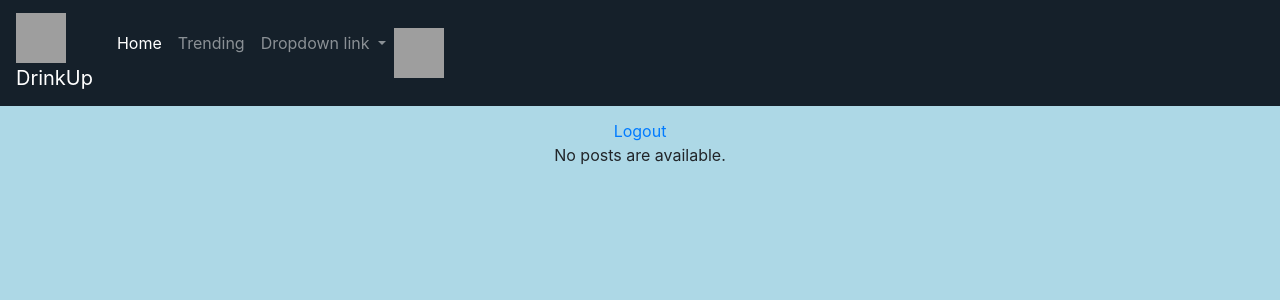
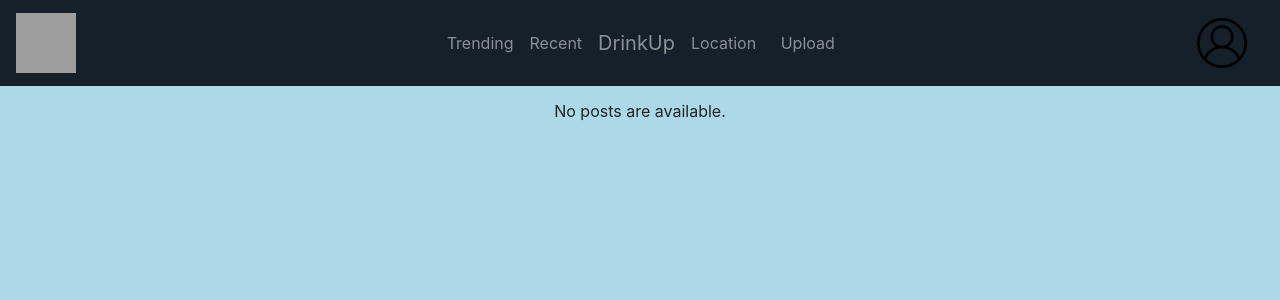
Before and after one commit to rjr61/cs1530_g2, a Django app: page / in a window 1280 px wide. Shown: the top 300 px of the page. Run offline with Django 3.2, Linux system fonts and the light colour scheme; the visitor is signed in with stand-in values (Sample User, id 1); data that the repository does not hold is empty; some libraries are stand-ins or nearby versions; grey boxes are pictures that could not be loaded.

Commit message:
navbar cosmetic changes

```diff
--- a/drinkitup/drinkitup/templates/navbar.html
+++ b/drinkitup/drinkitup/templates/navbar.html
@@ -1,20 +1,78 @@
 {% block navbar %}
-<nav class="navbar navbar-expand-lg navbar-dark" style="background-color: #15202a;">
-  <a class="navbar-brand" href="/">
+<nav class="navbar navbar-expand-lg navbar-dark justify-content-md-center justify-content-start" style="background-color: #15202a;">
+    <a class="navbar-brand" href="/">
+        {% load static %}
+        <img src="{% static 'posts/logo.gif' %}" width="60" height="60" class="d-inline-block align-top" alt="">
+    </a>
+    <div class="navbar-collapse collapse justify-content-between align-items-center w-100" id="collapsingNavbar2">
+        <ul class="navbar-nav mx-auto text-md-center text-left">
+            {% if user.is_authenticated %}
+            <li class="nav-item">
+                <a class="nav-link" href="{% url 'posts:trends'%}">Trending</a>
+            </li>
+            <li class="nav-item">
+                <a class="nav-link" href="/">Recent</a>
+            </li>
+            {% endif %}
+            <li class="nav-item my-auto">
+                <a class="nav-link navbar-brand mx-0 d-none d-md-inline" href="/">DrinkUp</a>
+            </li>
+            {% if user.is_authenticated %}
+            <li class="nav-item dropdown">
+              <a class="nav-link dropdown-toggle" href="#" id="navbarDropdownMenuLink" role="button" data-toggle="dropdown"
+              aria-haspopup="true" aria-expanded="false">
+              Location
+            </a>
+            <div class="dropdown-menu" aria-labelledby="navbarDropdownMenuLink">
+              <form action="{% url 'posts:location'  %}" method="post" class="form-inline">
+              {% csrf_token %}
+                <input class="form-control mr-sm-2" name="location" type="search" placeholder="Filter Location" aria-label="Search">
+                <button class="btn btn-outline-success my-2 my-sm-0" type="submit">Search</button>
+              </form>
+            </div>
+            </li>
+            <li class="nav-item">
+                <a class="nav-link" href="#">Upload</a>
+            </li>
+            {% endif %}
+        </ul>
+        <ul class="nav navbar-nav flex-row justify-content-md-center justify-content-start flex-nowrap">
+          <li class="nav-item dropdown">
+            <a class="nav-link dropdown-toggle" href="#" id="navbarDropdown" data-display="static" role="button" data-toggle="dropdown" aria-haspopup="true" aria-expanded="false">
+              {% load static %}
+              <img src="{% static 'profile/profile.png' %}" width="50" height="50" alt="Profile.png">
+            </a>
+            <div class="dropdown-menu dropdown-menu-right dropdown-menu-lg-left" aria-labelledby="navbarDropdown">
+              <a class="dropdown-item" href="{% url 'profile:index' %}">Profile</a>
+              <div class="dropdown-divider"></div>
+              <a class="dropdown-item" href="{% url 'logout'%}?next={{request.path}}">Log Out</a>
+            </div>
+          </li>
+        </ul>
+    </div>
+</nav>
+{% endblock %}
+
+<!--
+<nav class="navbar navbar-expand-lg navbar-dark justify-content-md-center justify-content-start" style="background-color: #15202a;">
+  <a class="navbar-brand d-md-none d-inline" href="/">
     {% load static %}
     <img src="{% static 'posts/logo.gif' %}" width="50" height="50" padding-left="5px" class="d-inline-block align-top"
       alt="">
-    <div>DrinkUp</div>
   </a>
   </button>
-  <div class="collapse navbar-collapse" id="navbarNavAltMarkup">
-    <div class="navbar-nav">
-      <a class="nav-item nav-link active" href="/">Home<span class="sr-only">(current)</span></a>
-      <a class="nav-item nav-link" href="{% url 'posts:trends'%}">Trending</a>
+  <div class="navbar-collapse collapse justify-content-between align-items-center" id="navbarNavAltMarkup">
+    <ul class="navbar-nav mx-auto text-md-center text-left">
+      <li class="nav-item">
+        <a class="nav-item nav-link active" href="/">Home<span class="sr-only">(current)</span></a>
+      </li>
+      <li class="nav-item">
+        <a class="nav-item nav-link" href="{% url 'posts:trends'%}">Trending</a>
+      </li>
       <li class="nav-item dropdown">
         <a class="nav-link dropdown-toggle" href="#" id="navbarDropdownMenuLink" role="button" data-toggle="dropdown"
           aria-haspopup="true" aria-expanded="false">
-          Dropdown link
+          Location
         </a>
         <div class="dropdown-menu" aria-labelledby="navbarDropdownMenuLink">
           <form action="{% url 'posts:location'  %}" method="post" class="form-inline">
@@ -24,11 +82,8 @@
           </form>
         </div>
       </li>
-      <a class="navbar-brand" href="{% url 'profile:index' %}">
-        {% load static %}
-        <img src="{% static 'posts/profile.png' %}" width="50" height="50" alt="Profile.png">
-      </a>
+
     </div>
   </div>
 </nav>
-{% endblock %}
+-->
--- a/drinkitup/drinkitup/templates/registration/login.html
+++ b/drinkitup/drinkitup/templates/registration/login.html
@@ -17,10 +17,6 @@
                     <p>Your account doesn't have access to this page.</p>
                     {% endif %}
                     {% endif %}
-                </div>
-                <div class="imgcontainer">
-                    {% load static %}
-                    <img src="{% static 'posts/profile.png' %}" alt="Avatar" class="avatar">
                 </div>
                 <div id="input-div">
                     <table>
--- a/drinkitup/posts/static/posts/base-style.css
+++ b/drinkitup/posts/static/posts/base-style.css
@@ -29,3 +29,5 @@ li a {
     padding: 10px;
     border-radius: 15px;
 }
+
+.dropdown-toggle::after { border: none; }
--- a/drinkitup/posts/templates/posts/index.html
+++ b/drinkitup/posts/templates/posts/index.html
@@ -5,7 +5,6 @@
 {% block content %}
 <div class="index-container">
     {% if user.is_authenticated %}
-    <a href="{% url 'logout'%}?next={{request.path}}">Logout</a>
     {% if latest_post_list %}
     {% for post in latest_post_list %}
     <div>
@@ -48,5 +47,5 @@
     <a href="{% url 'login' %}?next={{request.path}}">Login</a>
     {% endif %}
     </div>
-
-    {% endblock %}
+</div>
+{% endblock %}
--- a/drinkitup/profile/static/profile/profile-style.css
+++ b/drinkitup/profile/static/profile/profile-style.css
@@ -10,11 +10,11 @@ body {
   justify-content: center;
   align-items: center;
 
-  margin: 2% 0;
+  margin: 6% 0;
 }
 
 .login-content {
-  width: 40%;
+  width: 36%;
 }
 
 .form-content {
@@ -30,7 +30,7 @@ body {
 
 #input-div {
   margin-right: auto;
-  padding: 5%;
+  padding: 10%;
 }
 
 
--- a/drinkitup/profile/templates/profile/index.html
+++ b/drinkitup/profile/templates/profile/index.html
@@ -13,3 +13,5 @@
 </div>
 
 {% endblock %}
+
+profile/profile.png
```
Also changed, not shown: drinkitup/profile/static/profile/profile.png (added).
